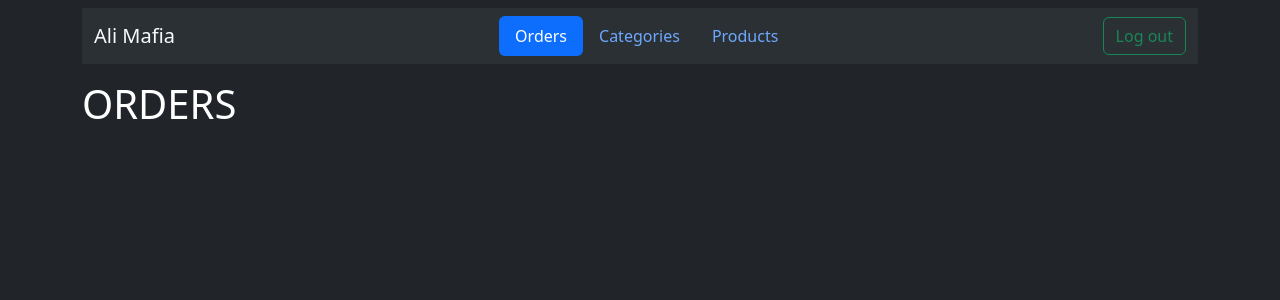
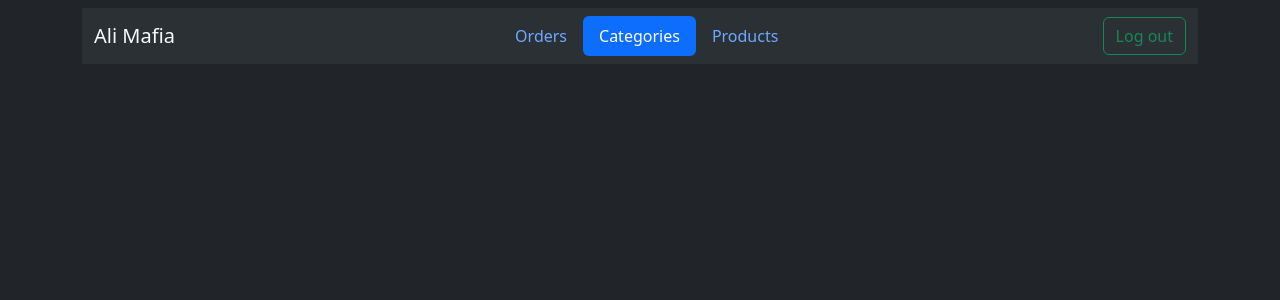
Before and after one commit to Ulu-pro/alimafia, a PHP site: page /admin/admin.php in a window 1280 px wide. Shown: the top 300 px of the page. Run offline with PHP 8.4, Linux system fonts and the light colour scheme; data that the repository does not hold is empty.

```diff
--- a/admin/admin.php
+++ b/admin/admin.php
@@ -8,11 +8,7 @@
   <link rel="stylesheet" href="/static/bootstrap.min.css">
 </head>
 <body data-bs-theme="dark">
-<?php
-require "../db.php";
-require "modals.php";
-$db = new DB();
-?>
+<?php require "modals.php"; ?>
 <div class="container mt-2">
   <div class="row">
     <div class="col-12">
@@ -21,11 +17,11 @@ $db = new DB();
           <a class="navbar-brand">Ali Mafia</a>
           <ul class="nav nav-pills" id="pills-tab" role="tablist">
             <li class="nav-item" role="presentation">
-              <button class="nav-link active" id="pills-orders-tab" data-bs-toggle="pill" data-bs-target="#pills-orders"
+              <button class="nav-link" id="pills-orders-tab" data-bs-toggle="pill" data-bs-target="#pills-orders"
                       type="button" role="tab" aria-controls="pills-orders" aria-selected="true">Orders</button>
             </li>
             <li class="nav-item" role="presentation">
-              <button class="nav-link" id="pills-categories-tab" data-bs-toggle="pill" data-bs-target="#pills-categories"
+              <button class="nav-link active" id="pills-categories-tab" data-bs-toggle="pill" data-bs-target="#pills-categories"
                       type="button" role="tab" aria-controls="pills-categories" aria-selected="false">Categories</button>
             </li>
             <li class="nav-item" role="presentation">
@@ -39,10 +35,10 @@ $db = new DB();
         </div>
       </nav>
       <div class="tab-content mt-3" id="pills-tabContent">
-        <div class="tab-pane fade show active" id="pills-orders" role="tabpanel" aria-labelledby="pills-orders-tab" tabindex="0">
+        <div class="tab-pane fade" id="pills-orders" role="tabpanel" aria-labelledby="pills-orders-tab" tabindex="0">
           <?php require "components/orders.php"; ?>
         </div>
-        <div class="tab-pane fade" id="pills-categories" role="tabpanel" aria-labelledby="pills-categories-tab" tabindex="0">
+        <div class="tab-pane fade show active" id="pills-categories" role="tabpanel" aria-labelledby="pills-categories-tab" tabindex="0">
           <?php require "components/categories.php"; ?>
         </div>
         <div class="tab-pane fade" id="pills-products" role="tabpanel" aria-labelledby="pills-products-tab" tabindex="0">
@@ -52,5 +48,6 @@ $db = new DB();
   </div>
 </div>
 <script src="/static/bootstrap.bundle.min.js"></script>
+<script src="/static/modal.data.js"></script>
 </body>
 </html>
```
